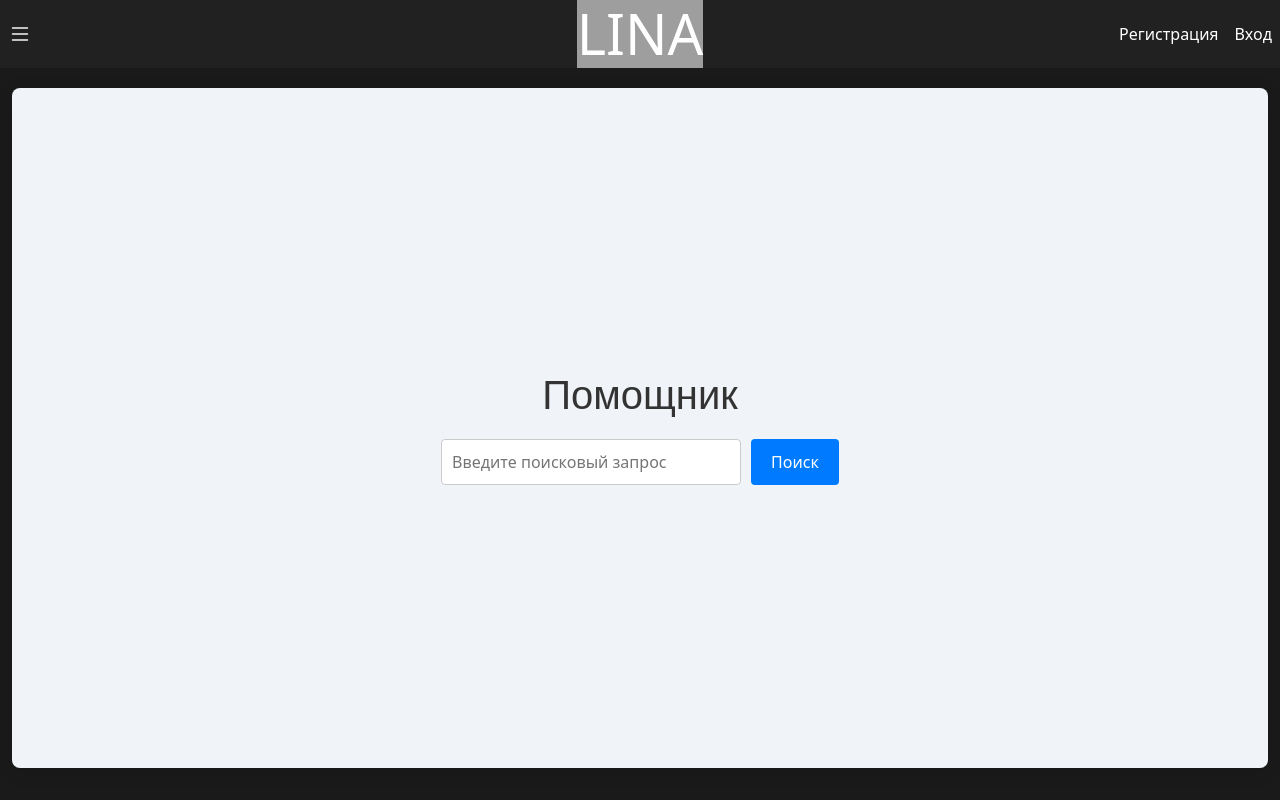
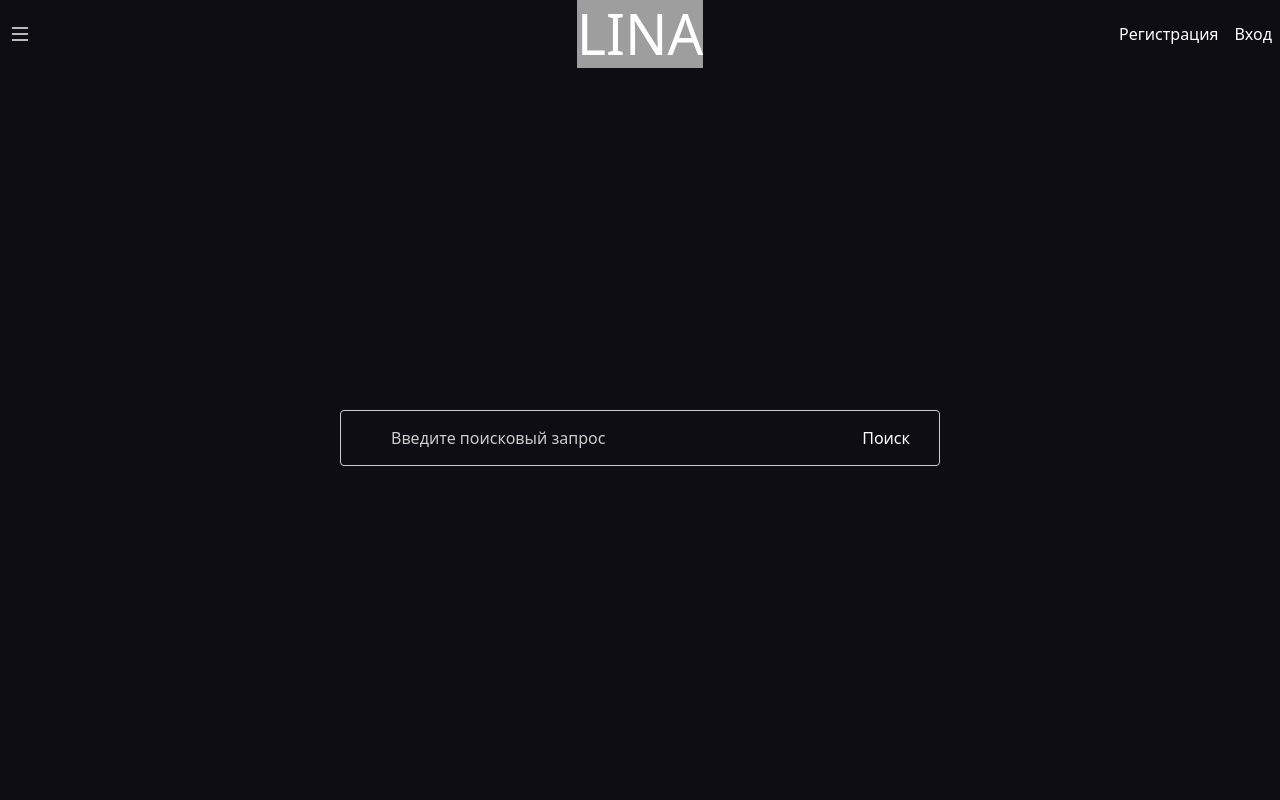
Before and after one commit to kirakorst/LINA, a Django app: template search/templates/search/search.html in a window 1280 px wide. Run offline with Django 3.2, Linux system fonts and the light colour scheme; the template is opened without the code that fills it, so the values that code supplies are empty; some libraries are stand-ins or nearby versions; grey boxes are pictures that could not be loaded.

Commit message:
Корректировка html

```diff
--- a/entries/models.py
+++ b/entries/models.py
@@ -1,10 +1,13 @@
 from django.db import models
 from django.conf import settings
+from ckeditor.fields import RichTextField
+from ckeditor_uploader.fields import RichTextUploadingField
 
 
 class entries(models.Model):
     title = models.CharField(max_length=100, verbose_name="Название")
-    content = models.TextField()
+    content = models.TextField(null=True)
+    body = RichTextField(blank=True, null=True)
     created_at = models.DateTimeField(auto_now_add=True)
     user = models.ForeignKey(settings.AUTH_USER_MODEL, on_delete=models.CASCADE, null=True, blank=True)
 
--- a/main/static/main/style.css
+++ b/main/static/main/style.css
@@ -9,7 +9,7 @@ header h1 {
 
 
 .container-fluid {
-  background-color: #1a1a1a;
+  background-color: #0d0d13;
 }
 
 h1 {
@@ -25,7 +25,7 @@ p {
 }
 
 .bg-light {
-  background-color: #212121 !important;
+  background-color: #0d0d13 !important;
 }
 
 h3 {
--- a/search/templates/search/search.html
+++ b/search/templates/search/search.html
@@ -2,17 +2,18 @@
 
 {% block content %}
 <div class="search-container">
-    <h2 class="search-title">Помощник</h2>
+    <h2 class="search-title"></h2>
 
     <form method="post" class="search-form">
         {% csrf_token %}
-        <input type="text" name="query" class="search-input" placeholder="Введите поисковый запрос" required>
-        <button type="submit" class="search-button">Поиск</button>
+        <div class="search-wrapper">
+            <input type="text" name="query" class="search-input" placeholder="Введите поисковый запрос" required>
+            <button type="submit" class="search-button">Поиск</button>
+        </div>
     </form>
 </div>
 
 <style>
-
     footer {
         display: none;
     }
@@ -23,9 +24,8 @@
         align-items: center;
         justify-content: center;
         height: 85vh;
-        background-color: #f0f4f8;
+        background-color: #0d0d13;
         border-radius: 8px;
-        box-shadow: 0 4px 20px rgba(0, 0, 0, 0.1);
         padding: 20px;
     }
 
@@ -43,34 +43,48 @@
         width: 100%;
     }
 
+    .search-wrapper {
+        position: relative; /* Для позиционирования кнопки */
+    }
+
     .search-input {
-        width: 300px;
-        padding: 10px;
+        width: 600px;
+        padding: 15px 50px; /* Увеличенное значение справа для кнопки */
         border: 1px solid #ccc;
         border-radius: 4px;
         font-size: 1em;
-        margin-right: 10px;
-        transition: border-color 0.3s;
+        color: white; /* Цвет текста в поле ввода */
+        background-color: transparent; /* Прозрачный фон, чтобы текст был виден на темном фоне */
+        transition: border-color 0.3s, background-color 0.3s; /* Плавный переход цвета рамки и фона */
+    }
+
+    .search-input::placeholder {
+        color: #ccc; /* Цвет текста плейсхолдера */
     }
 
     .search-input:focus {
-        border-color: #007bff;
-        outline: none;
+        border-color: #6f42c1; /* Цвет рамки при фокусе */
+        background-color: rgba(0, 123, 255, 0.1); /* Полупрозрачный фон при фокусе */
+        outline: none; /* Убираем стандартное обрамление */
     }
 
     .search-button {
-        padding: 10px 20px;
-        background-color: #007bff;
-        color: white;
-        border: none;
-        border-radius: 4px;
-        font-size: 1em;
-        cursor: pointer;
-        transition: background-color 0.3s;
+        position: absolute; /* Позиционирование кнопки */
+        right: 10px; /* Отступ от правого края */
+        top: 50%; /* Центрирование по вертикали */
+        transform: translateY(-50%); /* Центрирование по вертикали */
+        padding: 10px 20px; /* Уменьшенный отступ */
+        background-color: #0d0d13; /* Исходный цвет фона кнопки */
+        color: white; /* Цвет текста кнопки */
+        border: none; /* Убираем рамку */
+        border-radius: 4px; /* Скругление углов */
+        font-size: 1em; /* Размер шрифта */
+        cursor: pointer; /* Курсор в виде указателя при наведении */
+        transition: background-color 0.3s, transform 0.3s; /* Плавный переход цвета и эффекта увеличения */
     }
 
     .search-button:hover {
-        background-color: #0056b3;
+        background-color: #6f42c1; /* Новый цвет фона при наведении */
     }
 </style>
 {% endblock %}
--- a/tasks/models.py
+++ b/tasks/models.py
@@ -1,7 +1,7 @@
 import datetime
 from django.conf import settings
 from django.contrib.auth.models import User
-
+from django.utils import timezone
 from django.db import models
 
 class Task(models.Model):
@@ -17,7 +17,7 @@ class Task(models.Model):
         ('medium', 'Средний'),
         ('hard', 'Сложный'),
     ])
-    due_date = models.DateField(default=datetime.datetime.now(),verbose_name="Дата", null=True, blank=True)
+    due_date = models.DateField(default=timezone.now,verbose_name="Дата", null=True, blank=True)
     created_at = models.DateTimeField(auto_now_add=True, null=True, blank=True)
     updated_at = models.DateTimeField(auto_now=True, null=True, blank=True)
     user = models.ForeignKey(settings.AUTH_USER_MODEL, on_delete=models.CASCADE, null=True, blank = True)
```
Also changed, not shown: entries/forms.py (added, +10 -0 lines), entries/templates/entries/note_form.html (+7 -3 lines), entries/views.py (+8 -4 lines), lina/urls.py (+7 -1 lines), entries/urls.py (line endings or trailing spaces), lina.sqlite3.
